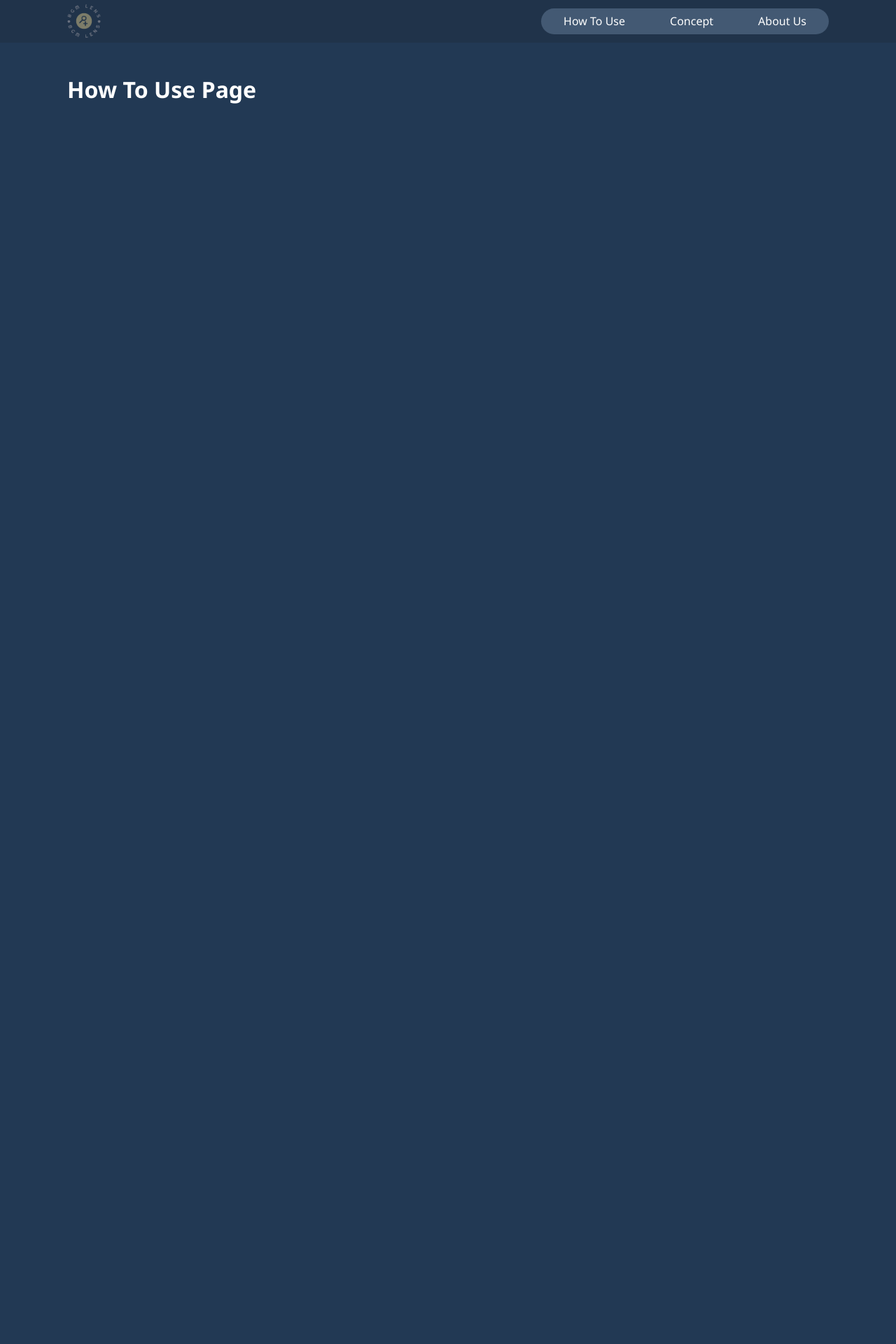
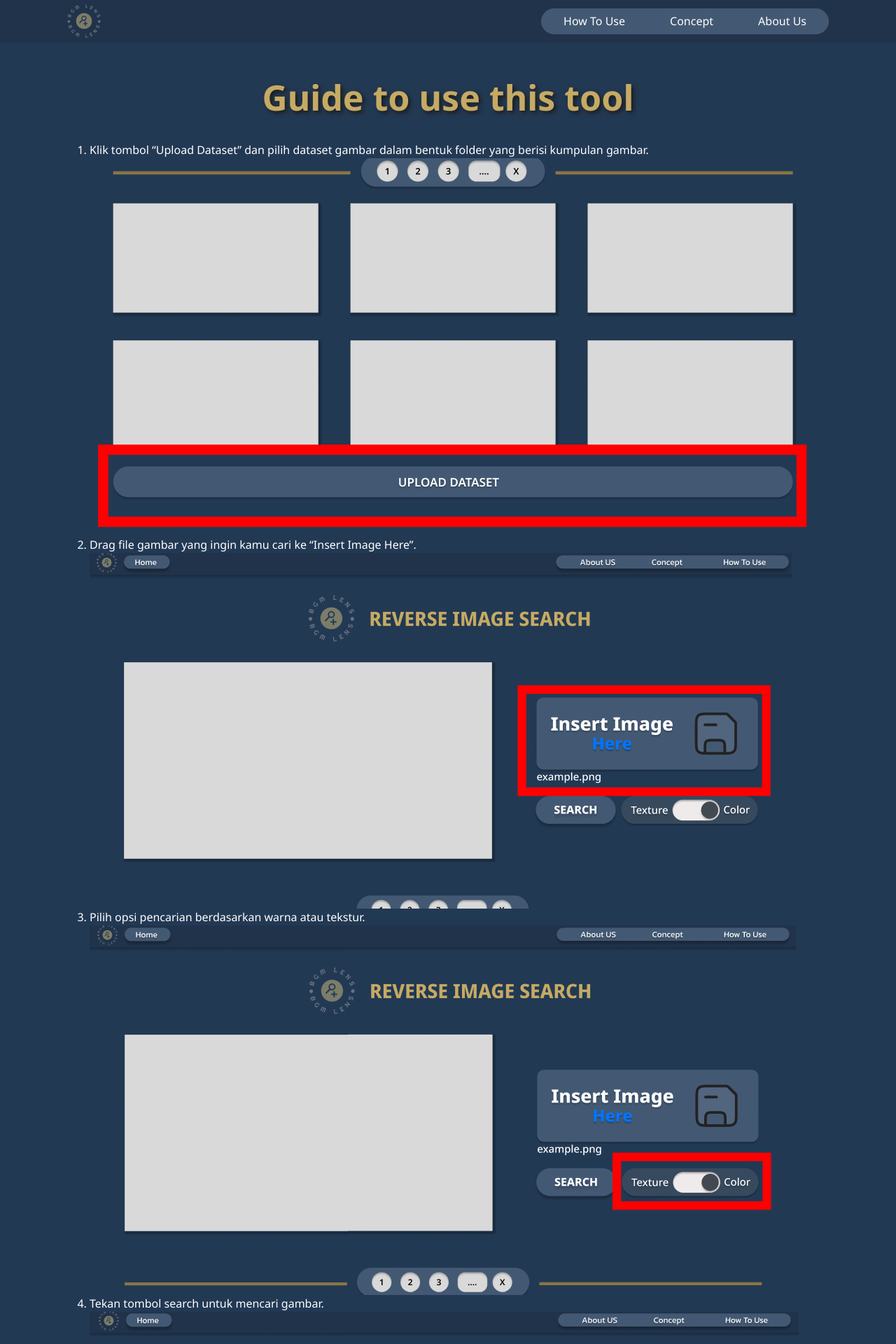
Before and after one commit to shafiqIrv/Algeo02-22003, a Django app: page /how-to-use/ in a window 1280 px wide. Shown: the top 1920 px of the page at 70% size. Before the commit the page ends 148 px from the top, so only its background shows below. Run offline with Django 4.2, Linux system fonts and the light colour scheme; some libraries are stand-ins or nearby versions.

Commit message:
Edit how_to_use

```diff
--- a/src/cbir_web/pages/static/pages/how_to_use.css
+++ b/src/cbir_web/pages/static/pages/how_to_use.css
@@ -0,0 +1,13 @@
+h1 {
+    display: flex;
+    flex-direction: column;
+    text-align: center;
+    color: #C6AA63;
+    font-size: 50px;
+    filter: drop-shadow(3px 3px 3px #1a1a1a);
+}
+
+.class {
+    text-align: center;
+    padding: 200px;
+}
--- a/src/cbir_web/pages/templates/pages/how_to_use.html
+++ b/src/cbir_web/pages/templates/pages/how_to_use.html
@@ -1,13 +1,23 @@
-{% extends "./base.html" %}
-{% load static %}
+{% extends "./base.html" %} {% load static %}
 {% block style %}
-  <link rel="stylesheet" href="{% static "pages/how_to_use.css" %}">
+<link rel="stylesheet" href="{% static "pages/how_to_use.css" %}">
 {% endblock style %}
-{% block title %}
-  How To Use
-{% endblock title %}
+
+{% block title %} How To Use {% endblock title %}
 {% block content %}
-  <div>
-    <h1>How To Use Page</h1>
-  </div>
+<div>
+  <h1>Guide to use this tool</h1>
+  <ol class="langkah">
+    <li>Klik tombol “Upload Dataset” dan pilih dataset gambar dalam bentuk folder yang berisi kumpulan gambar.</li>
+    <img src="{% static "images/step_1.png" %}" alt="Ilustration of Step 1">
+    <li>Drag file gambar yang ingin kamu cari ke “Insert Image Here”.</li>
+    <img src="{% static "images/step_2.png" %}" alt="Ilustration of Step 2">
+    <li>Pilih opsi pencarian berdasarkan warna atau tekstur.</li>
+    <img src="{% static "images/step_3.png" %}" alt="Ilustration of Step 3">
+    <li>Tekan tombol search untuk mencari gambar.</li>
+    <img src="{% static "images/step_4.png" %}" alt="Ilustration of Step 4">
+    <li>Gambar telah selesai dicari.</li>
+    <img src="{% static "images/step_5.png" %}" alt="Ilustration of Step 5">
+  </ol>
+</div>
 {% endblock content %}
```
